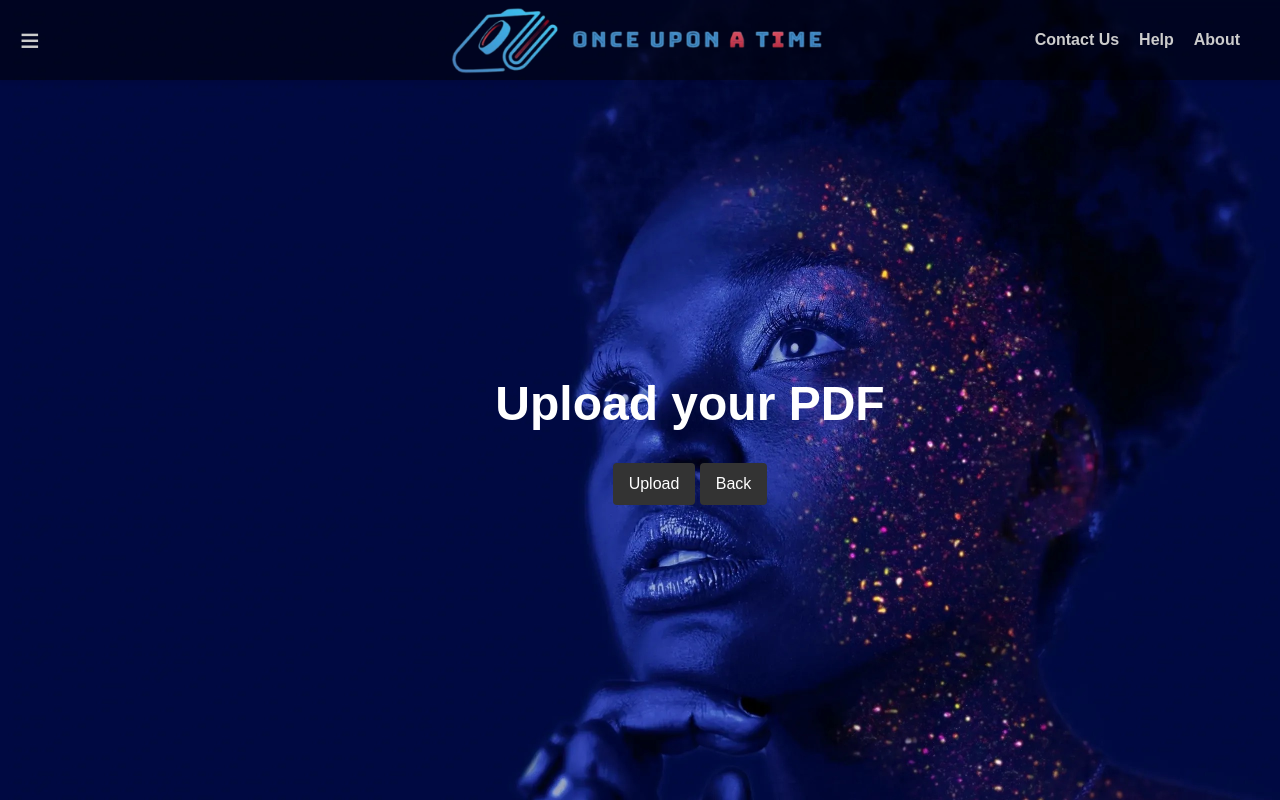
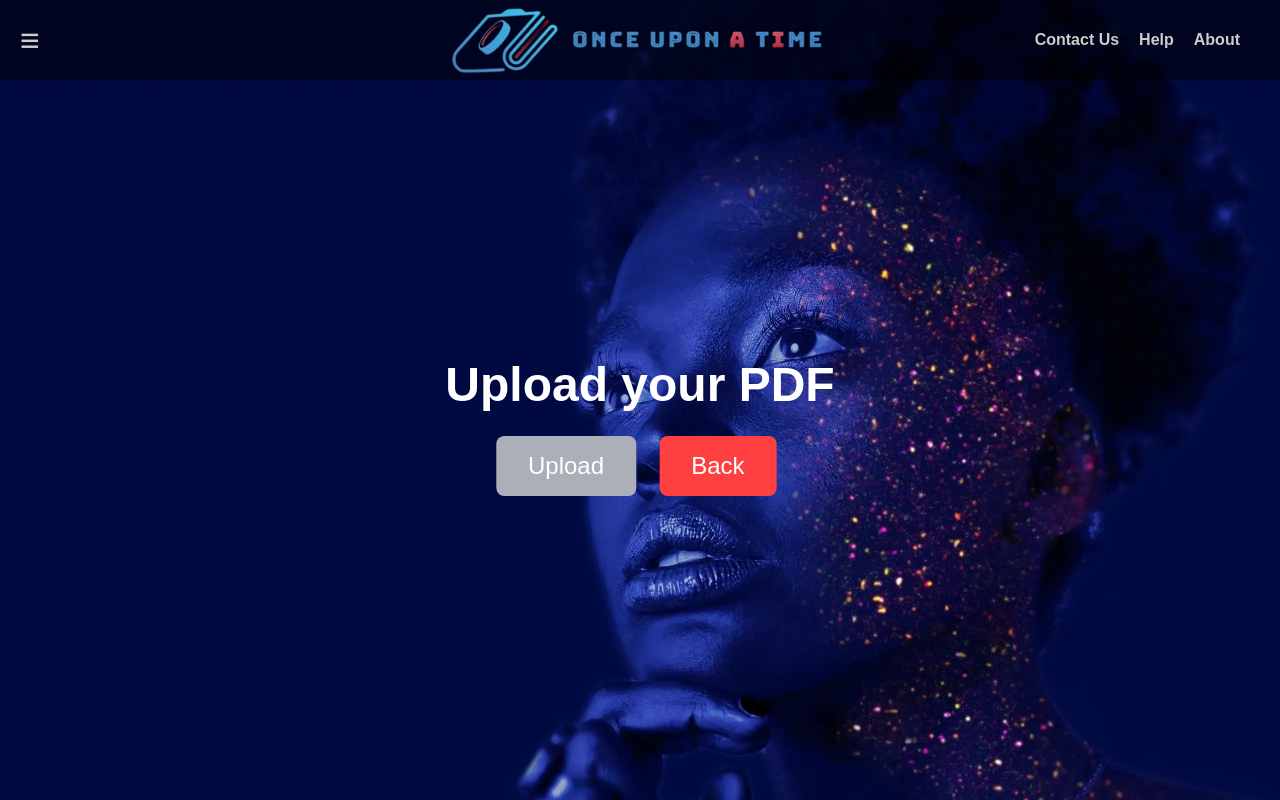
Before and after one commit to Youssefsayed88/Graduation-Project_ResposiveRes, a Flask app: page /upload_pdf in a window 1280 px wide. Run offline with Flask 3, Linux system fonts and the light colour scheme.

Commit message:
Changed the colors of the buttons

```diff
--- a/static/css/css_uploadpdf.css
+++ b/static/css/css_uploadpdf.css
@@ -1,6 +1,11 @@
 main {
-	padding-top: 80px; /* adjust the value as needed */
-	padding-left: 100px;
+    text-align: center;
+    position: absolute;
+    top: 50%;
+    left: 50%;
+    transform: translateX(-50%) translateY(-50%);
+    color: white;
+    z-index: 100;
 }
 
 * {
@@ -11,8 +16,7 @@ main {
 
 /* Global styles */
 body {
-    background-color: #f2f2f2;
-    font-family: sans-serif;
+    background-color: white;
 }
 
 /* Header styles */
@@ -85,8 +89,9 @@ nav a:hover {
 /* Button styles */
 .btn {
     display: inline-block;
-    background-color: #333333;
+    background-color: #ff4040;
     color: #ffffff;
+    font-size: 24px;
     padding: 0.75rem 1rem;
     border-radius: 4px;
     text-decoration: none;
@@ -95,7 +100,79 @@ nav a:hover {
 }
 
 .btn:hover {
-    background-color: #666666;
+    background-color: #ff4040;
+    box-shadow: 0px 0px 30px rgba(255, 255, 255, 0.8);
+    text-shadow: 2px 2px 4px rgba(0, 0, 0, 0.8);
+    transform: scale(1.1);
+}
+
+#pdf-upload-btn {
+    position: absolute;
+    top: 55%;
+    left: -12%;
+    transform: translateX(-50%) translateY(-50%);
+    font-size: 24px;
+    color: #ffffff;
+    background-color: #ABB0B8;
+    border: none;
+    border-radius: 8px;
+    padding: 16px 32px;
+    transition: all 0.2s ease-in-out;
+    margin-left: 43%;
+    margin-top: 30px;
+    cursor: pointer;
+    text-decoration: none;
+}
+
+#pdf-back-btn {
+    position: absolute;
+    top: 55%;
+    left: 27%;
+    transform: translateX(-50%) translateY(-50%);
+    font-size: 24px;
+    color: #ffffff;
+    background-color: #ff4040;
+    border: none;
+    border-radius: 8px;
+    padding: 16px 32px;
+    transition: all 0.2s ease-in-out;
+    margin-left: 43%;
+    margin-top: 30px;
+    cursor: pointer;
+    text-decoration: none;
+}
+
+#pdf-submit-btn {
+    display: inline-block;
+    background-color: #ABB0B8;
+    color: #ffffff;
+    font-size: 24px;
+    padding: 0.75rem 1rem;
+    border-radius: 4px;
+    text-decoration: none;
+    transition: background-color 0.2s ease-in-out;
+    cursor: pointer;
+}
+
+#pdf-upload-btn:hover {
+    background-color: #ABB0B8;
+    box-shadow: 0px 0px 30px rgba(255, 255, 255, 0.8);
+    text-shadow: 2px 2px 4px rgba(0, 0, 0, 0.8);
+    transform: scale(1.1);
+}
+
+#pdf-back-btn:hover {
+    background-color: #ff4040;
+    box-shadow: 0px 0px 30px rgba(255, 255, 255, 0.8);
+    text-shadow: 2px 2px 4px rgba(0, 0, 0, 0.8);
+    transform: scale(1.1);
+}
+
+#pdf-submit-btn:hover {
+    background-color: #ABB0B8;
+    box-shadow: 0px 0px 30px rgba(255, 255, 255, 0.8);
+    text-shadow: 2px 2px 4px rgba(0, 0, 0, 0.8);
+    transform: scale(1.1);
 }
 
 /* New classes styles */
```
Also changed, not shown: static/css/css_uploadimage.css (+5 -7 lines), static/css/css_uploadtext.css (+5 -9 lines).
